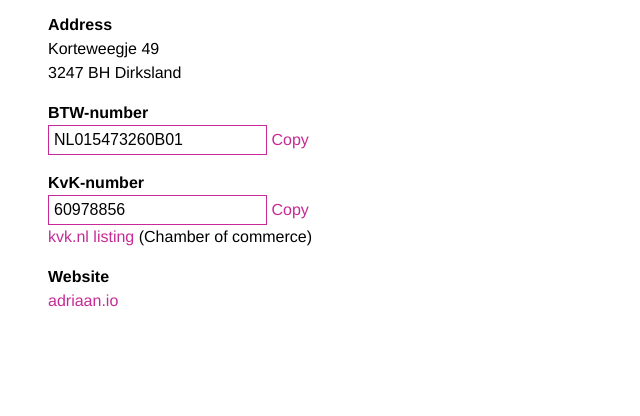
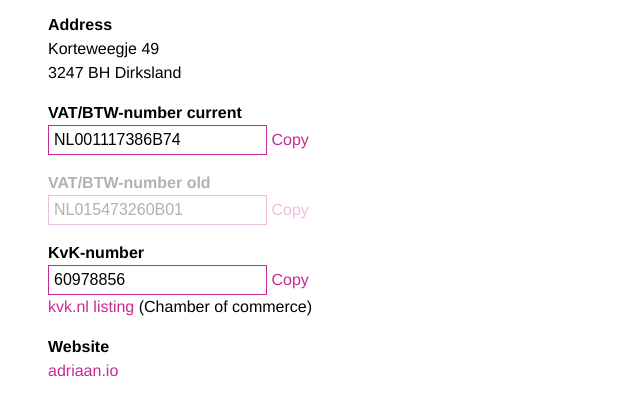
Before and after one commit to adriaandotcom/business.adriaan.io, a plain HTML site: page index.html in a window 1280 px wide. Shown: the part 144-560 px from the top of the page, without its empty margins (0-640 px from the left). Drawn offline with Linux system fonts and the light colour scheme.

Commit message:
Add new BTW number

```diff
--- a/index.html
+++ b/index.html
@@ -49,8 +49,11 @@
       <p>Korteweegje 49<br>
       3247 BH Dirksland</p>
 
-      <h4 id="btw-number">BTW-number<br /></h4>
-      <p><input type="text" value="NL015473260B01" readonly /> <a data-command="copy">Copy</a></p>
+      <h4 id="btw-number">VAT/BTW-number current<br /></h4>
+      <p><input type="text" value="NL001117386B74" readonly /> <a data-command="copy">Copy</a></p>
+
+      <h4 style="opacity: 0.3" id="btw-number-old">VAT/BTW-number old<br /></h4>
+      <p style="opacity: 0.3"><input type="text" value="NL015473260B01" readonly /> <a data-command="copy">Copy</a></p>
 
       <h4 id="kvk-number">KvK-number<br /></h4>
       <p>
```
